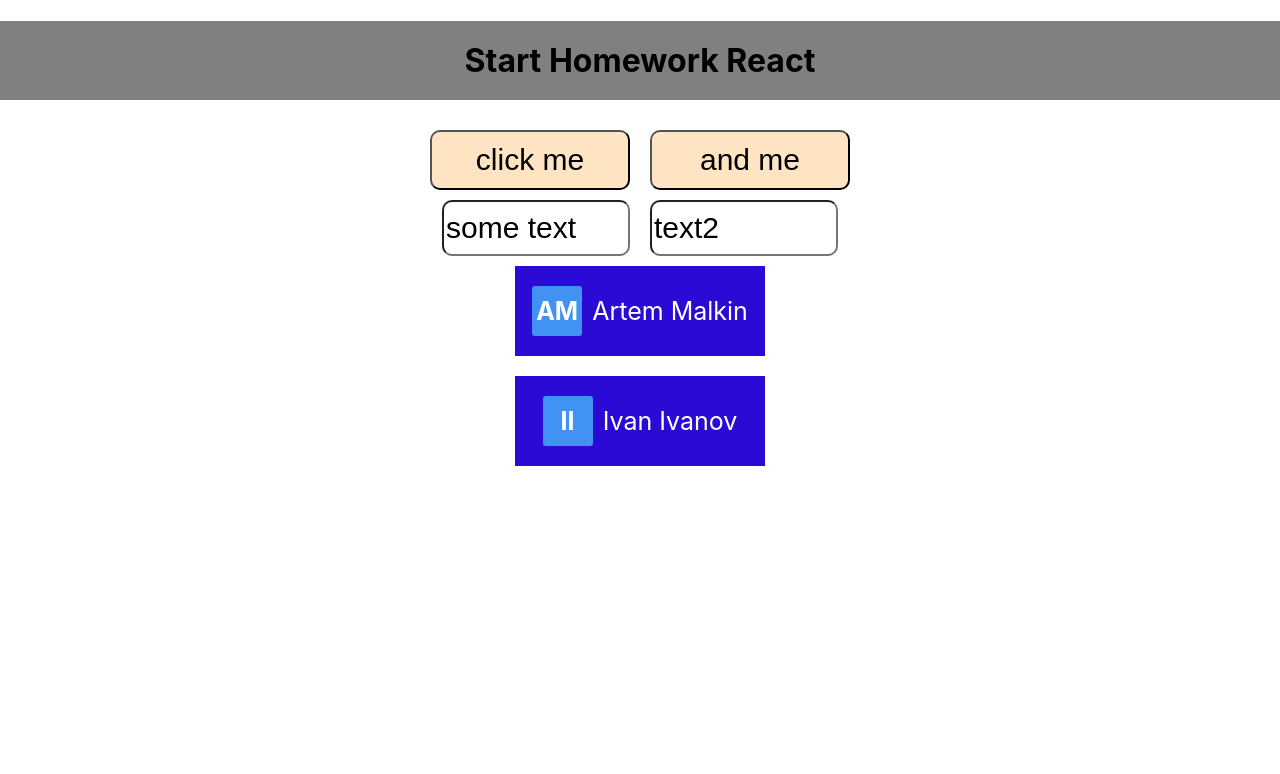
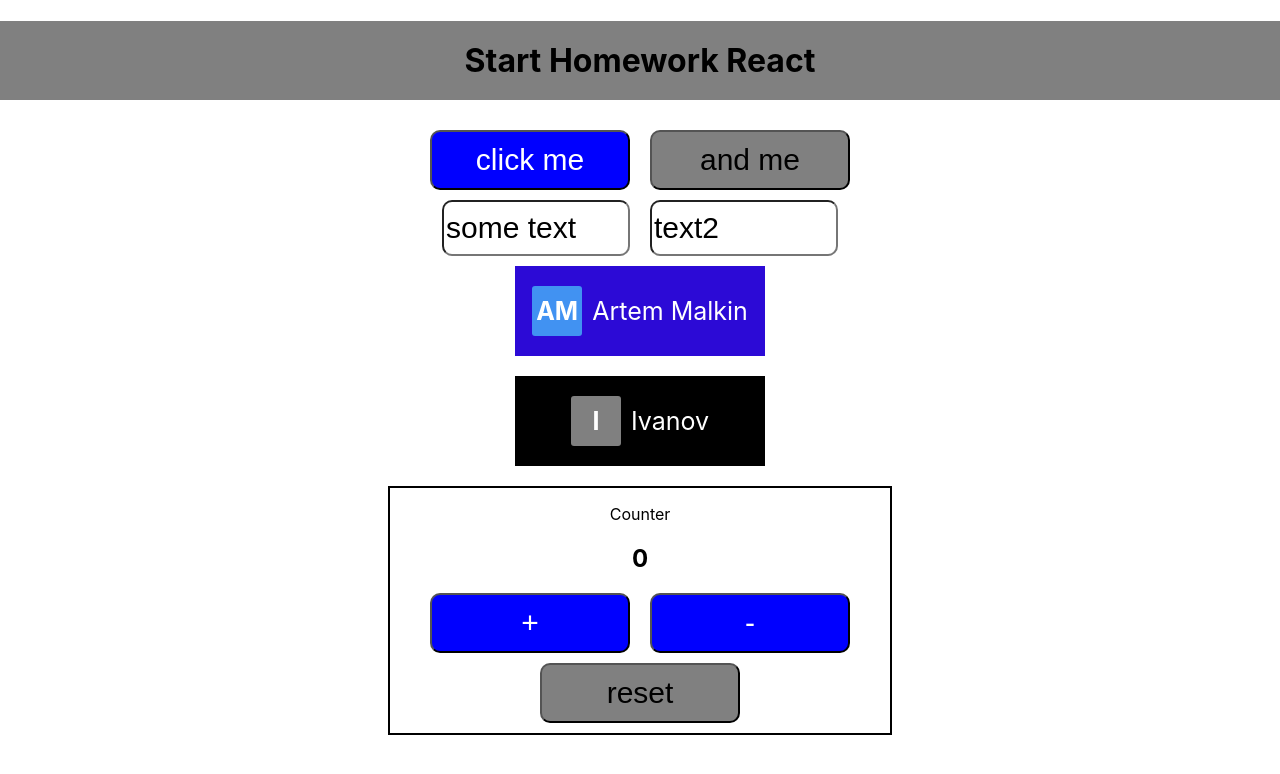
Before and after one commit to Siarhei-Douhi/js-pro-course, a React (Create React App) app in the folder hw-react-component/: page / in a window 1280 px wide. Shown: the top 774 px of the page. Built offline with nearby package versions, Linux system fonts and the light colour scheme.

Commit message:
add components

```diff
--- a/hw-react-component/src/App.tsx
+++ b/hw-react-component/src/App.tsx
@@ -1,28 +1,29 @@
-
-import './App.css';
-import { Button } from './components/Button';
-import { Input } from './components/Input';
-import { UserCard } from './components/UserCard';
-import { Title } from './components/Title';
+import "./App.css";
+import { Button } from "./components/Button";
+import { Input } from "./components/Input";
+import { UserCard } from "./components/UserCard";
+import { Title } from "./components/Title";
+import { Clicker } from "./components/Clicker";
 
 function App() {
   const onClickBtn1 = () => {
-    alert('great:)');
-  }
+    alert("great:)");
+  };
   const onClickBtn2 = () => {
-    alert('Ok');
-  }
+    alert("Ok");
+  };
   return (
     <div className="App">
-      <Title text='Start homework react'/>
+      <Title text="Start homework react" />
       <div>
-        <Button text='click me' onClick={onClickBtn1}/>
-        <Button text='and me' onClick={onClickBtn2}/>
+        <Button text="click me" onClick={onClickBtn1} type="primary" />
+        <Button text="and me" onClick={onClickBtn2} type="secondary" />
       </div>
-      <Input value='some text'/>
-      <Input value='text2'/>
-      <UserCard userName='Artem Malkin'/>
-      <UserCard userName='Ivan Ivanov'/>
+      <Input value="some text" />
+      <Input value="text2" />
+      <UserCard userName="Artem Malkin" isDark={false} />
+      <UserCard userName="Ivanov" isDark={true} />
+      <Clicker />
     </div>
   );
 }
--- a/hw-react-component/src/components/Button/index.tsx
+++ b/hw-react-component/src/components/Button/index.tsx
@@ -1,11 +1,37 @@
-import styles from './style.module.css';
+import styles from "./style.module.css";
 
 interface Props {
-    text: string;
-    onClick: () => void;
+  text: string;
+  onClick: () => void;
 }
+interface Props {
+  text: string;
+  type: "primary" | "secondary" | "secondary2";
+  disabled?: boolean;
+  onClick: () => void;
+}
+
+const getButtonStyle = (type: "primary" | "secondary" | "secondary2") => {
+  if (type === "primary") {
+    return styles.primary;
+  }
+
+  if (type === "secondary") {
+    return styles.secondary;
+  }
+
+  if (type === "secondary2") {
+    return styles.secondary2;
+  }
+};
 export const Button = (props: Props) => {
-    return (
-        <button className={styles.button} onClick={props.onClick}>{props.text}</button>
-    )
+  return (
+    <button
+      className={`${styles.button} ${getButtonStyle(props.type)}`}
+      onClick={props.onClick}
+      disabled={props.disabled}
+    >
+      {props.text}
+    </button>
+  );
 };
--- a/hw-react-component/src/components/Button/style.module.css
+++ b/hw-react-component/src/components/Button/style.module.css
@@ -5,4 +5,17 @@
   margin: 0 10px 10px 10px;
   font-size: 30px;
   background-color: bisque;
+  cursor: pointer;
 }
+.primary {
+  background-color: blue;
+  color: white;
+}
+.secondary {
+  background-color: gray;
+  color: black;
+}
+.secondary2 {
+  background-color: transparent;
+  color: red;
+}
--- /dev/null
+++ b/hw-react-component/src/components/Clicker/index.tsx
@@ -0,0 +1,27 @@
+import style from "./style.module.css";
+import { useState } from "react";
+import { Button } from "../Button";
+
+export const Clicker = () => {
+  let [clickCount, setClickCount] = useState(0);
+
+  const onClickPlus = () => {
+    setClickCount(clickCount + 1);
+  };
+  const onClickMinus = () => {
+    setClickCount(clickCount - 1);
+  };
+  const reset = () => {
+    setClickCount(0);
+  };
+
+  return (
+    <div className={style.wrap}>
+      <p>Counter</p>
+      <h2>{clickCount}</h2>
+      <Button text={"+"} onClick={onClickPlus} type="primary" />
+      <Button text={"-"} onClick={onClickMinus} type="primary" />
+      <Button text={"reset"} onClick={reset} type="secondary" />
+    </div>
+  );
+};
--- /dev/null
+++ b/hw-react-component/src/components/Clicker/style.module.css
@@ -0,0 +1,5 @@
+.wrap {
+  width: 500px;
+  border: 2px solid;
+  margin: 0 auto;
+}
--- a/hw-react-component/src/components/UserCard/index.tsx
+++ b/hw-react-component/src/components/UserCard/index.tsx
@@ -1,19 +1,27 @@
-import style from './style.module.css'
+import style from "./style.module.css";
 
 interface Props {
-    userName: string;
-
+  userName: string;
+  isDark: boolean;
 }
 
 export const UserCard = (props: Props) => {
+  const arrayFullName = props.userName.split(" ");
 
-    const arrayFullName = props.userName.split(' ');
-    const  firstLastName = arrayFullName[0][0].concat(arrayFullName[1][0]);
-
-    return (
-        <div className={style.conteiner}>
-            <div className={style.userInicial}>{firstLastName}</div>
-            <div className={style.user}>{props.userName}</div>
-        </div>
-    )
-}
+  return (
+    <div
+      className={`${style.container} ${
+        props.isDark ? style.containerDark : ""
+      }`}
+    >
+      <div
+        className={`${style.userInicial} ${
+          props.isDark ? style.userInicialDark : ""
+        }`}
+      >{`${arrayFullName[0][0]}${
+        arrayFullName[1] ? arrayFullName[1][0] : ""
+      }`}</div>
+      <div className={style.user}>{props.userName}</div>
+    </div>
+  );
+};
--- a/hw-react-component/src/components/UserCard/style.module.css
+++ b/hw-react-component/src/components/UserCard/style.module.css
@@ -1,4 +1,4 @@
-.conteiner {
+.container {
   width: 250px;
   height: 90px;
   background-color: rgb(44, 10, 214);
@@ -9,7 +9,9 @@
   font-size: 25px;
   color: white;
   margin: 0 auto 20px;
-
+}
+.containerDark {
+  background-color: black;
 }
 
 .userInicial {
@@ -23,6 +25,9 @@
   text-transform: uppercase;
   font-weight: bold;
 }
-.user{
+.userInicialDark {
+  background-color: grey;
+}
+.user {
   text-transform: capitalize;
 }
```
Also changed, not shown: hw-react-component/src/components/InstagramPost/index.tsx (added, +7 -0 lines), hw-react-component/src/components/TodoList/Item/index.tsx (added, +15 -0 lines), hw-react-component/src/components/TodoList/List/index.tsx (added, +24 -0 lines), hw-react-component/src/components/InstagramPost/style.module.css (added). Lines whose indentation alone changed are shown as unchanged.
